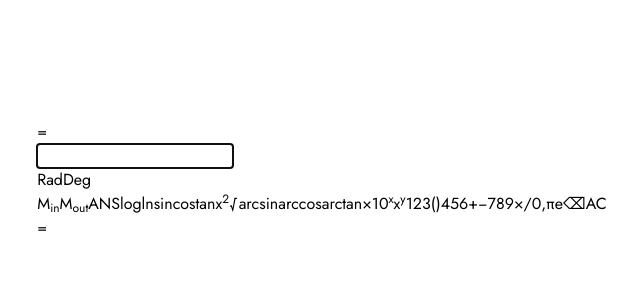
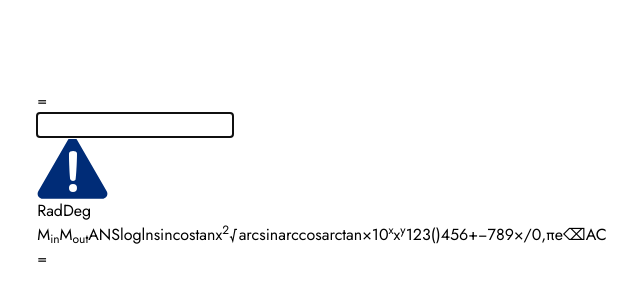
Before and after one commit to digabi/abicus, a React (Vite) app: page / in a window 1280 px wide. Shown: the part 220-520 px from the top of the page, without its empty margins (318-958 px from the left). Built offline with nearby package versions, Linux system fonts and the light colour scheme.

Commit message:
Add syntax error icon

```diff
--- /dev/null
+++ b/src/components/screen/error-icon.tsx
@@ -0,0 +1,21 @@
+import { useCalculator } from "#/state";
+import errorImgSrc from "./error-img.svg";
+
+export default function ErrorIcon() {
+	const { buffer } = useCalculator();
+
+	return (
+		<div
+			x={[
+				"absolute bottom-0 left-0",
+				"pl-2 py-2",
+				"bg-white",
+				"transition-opacity",
+				buffer.isErr ? "opacity-100" : "opacity-0",
+			]}
+			style={{ boxShadow: "0 0 4px 4px white" }}
+		>
+			<img src={errorImgSrc} x="w-6" />
+		</div>
+	);
+}
--- a/src/components/screen/index.tsx
+++ b/src/components/screen/index.tsx
@@ -1,11 +1,10 @@
-import { useCalculator } from "#/state";
+import Input from "./input";
 
-import CalculatorInput from "./calc-buffer-input";
 import RadDegToggle from "./rad-deg-toggle";
+import Result from "./result";
+import ErrorIcon from "./error-icon";
 
 export default function Screen() {
-	const { buffer, memory } = useCalculator();
-
 	return (
 		<>
 			<div
@@ -18,34 +17,9 @@ export default function Screen() {
 					"has-[:focus]:ring-2 ring-blue-400",
 				]}
 			>
-				{/* Sliding background */}
-				<div
-					x={[
-						"absolute top-full w-full h-full",
-						"bg-slate-100",
-						"transition-transform",
-						buffer.isDirty ? "translate-y-0" : "-translate-y-9",
-					]}
-				/>
-
-				{/* Result */}
-				<div
-					x={[
-						"absolute bottom-0",
-						"w-full h-full",
-						"px-4 pt-14",
-						"flex items-center justify-between",
-						"transition-transform",
-						buffer.isDirty ? "translate-y-8" : "translate-y-0",
-					]}
-				>
-					<span x="pointer-events-none text-slate-500">{"="}</span>
-					{!buffer.isDirty && (
-						<output>{memory.ans.toDecimalPlaces(8).toString().replace(".", ",").replace("-", "−")}</output>
-					)}
-				</div>
-
-				<CalculatorInput />
+				<Result />
+				<Input />
+				<ErrorIcon />
 				<RadDegToggle />
 			</div>
 		</>
--- a/src/components/screen/calc-buffer-input.tsx
+++ b/src/components/screen/input.tsx
@@ -3,8 +3,10 @@ import { KeyboardEvent, FocusEvent, useEffect, ChangeEvent } from "react";
 import { useCalculator } from "#/state";
 import { match } from "ts-pattern";
 
-export default function CalculatorInput() {
+export default function Input() {
 	const { buffer, crunch } = useCalculator();
+
+	const shouldShowOutput = !buffer.isDirty && !buffer.isErr;
 
 	function onChange(e: ChangeEvent<HTMLInputElement>) {
 		buffer.set(e.target.value);
@@ -70,12 +72,12 @@ export default function CalculatorInput() {
 				"transition-transform",
 				// Focus is shown by the parent so it's safe to disable here
 				"focus:outline-none",
-				buffer.isDirty ? "text-black" : "text-slate-500 text-sm",
+				shouldShowOutput ? "text-slate-500 text-sm" : "text-black",
 			]}
 			// Safari bug workaround:
 			// As of writing this, translating an input in safari without using `translate3d`
 			// can cause the content of the input to visually lag behind the container
-			style={{ transform: buffer.isDirty ? "translate3d(0, 0, 0)" : "translate3d(0, -2rem, 0)" }}
+			style={{ transform: shouldShowOutput ? "translate3d(0, -2rem, 0)" : "translate3d(0, 0, 0)" }}
 		/>
 	);
 }
--- /dev/null
+++ b/src/components/screen/result.tsx
@@ -0,0 +1,26 @@
+import { useCalculator } from "#/state";
+
+export default function Result() {
+	const { buffer, memory } = useCalculator();
+
+	const shouldShowOutput = !buffer.isErr && !buffer.isDirty;
+	const formattedOutput = memory.ans.toDecimalPlaces(8).toString().replace(".", ",").replace("-", "−");
+
+	return (
+		<div
+			x={[
+				"absolute bottom-0",
+				"w-full",
+				"flex items-center justify-between",
+				"transition-transform",
+				"px-4 py-1",
+				"bg-slate-100",
+				shouldShowOutput ? "translate-y-0" : "translate-y-full",
+				// shouldShowOutput ? "translate-y-8" : "translate-y-0",
+			]}
+		>
+			<span x="pointer-events-none text-slate-500">{"="}</span>
+			{shouldShowOutput && <output>{formattedOutput}</output>}
+		</div>
+	);
+}
--- a/src/state/index.tsx
+++ b/src/state/index.tsx
@@ -57,12 +57,16 @@ export default function CalculatorProvider({ children }: PropsWithChildren) {
 	}
 
 	function crunch(saveToInd = false) {
+		buffer.clean();
+
 		const result = calculate(buffer.value, memory.ans, memory.ind, angleUnit);
-		if (result.isErr()) return;
+		if (result.isErr()) {
+			buffer.setErr(true);
+			return;
+		}
 
 		const { value } = result;
 
-		buffer.clean();
 		memory.setAns(value);
 		if (saveToInd) memory.setInd(value);
 
--- a/src/state/internal-buffer.ts
+++ b/src/state/internal-buffer.ts
@@ -5,8 +5,10 @@ import prettify from "#/utils/prettify-expression";
 
 export type BufferHandle = ReturnType<typeof useBuffer>;
 export default function useBuffer() {
+	const [buffer, setBuffer] = useState("");
 	const [isDirty, setDirty] = useState(true);
-	const [buffer, setBuffer] = useState("");
+	const [isErr, setErr] = useState(false);
+
 	const ref = useRef<HTMLInputElement>(null);
 
 	function getSelection(): [lhs: number, rhs: number] {
@@ -25,11 +27,13 @@ export default function useBuffer() {
 	function clean() {
 		setBuffer(prettify);
 		setDirty(false);
+		setErr(false);
 	}
 
 	function set(value: SetStateAction<string>) {
 		setBuffer(value);
 		setDirty(true);
+		setErr(false);
 	}
 
 	function del() {
@@ -89,14 +93,21 @@ export default function useBuffer() {
 		set,
 		/** *Delete* the last character or a full token if applicable */
 		del,
+
 		/** Manually sets the status to "not dirty" (namely used when the buffer is evaluated) */
 		clean,
 		/** Empty the input buffer */
 		empty: () => set(""),
+
 		/** Has the buffer been changed since the last `clean` call? An empty buffer is inherently dirty. */
 		isDirty: isDirty || buffer === "",
 		/** Manually marks the buffer as dirty */
 		makeDirty: () => setDirty(true),
+
+		/** Has the buffer been marked as having a syntax error */
+		isErr,
+		/** Mark the buffer as having a syntax error */
+		setErr,
 
 		/** Ref object to attach to the `input` element tied to this buffer */
 		ref,
```
Also changed, not shown: src/components/screen/error-img.svg (added).
